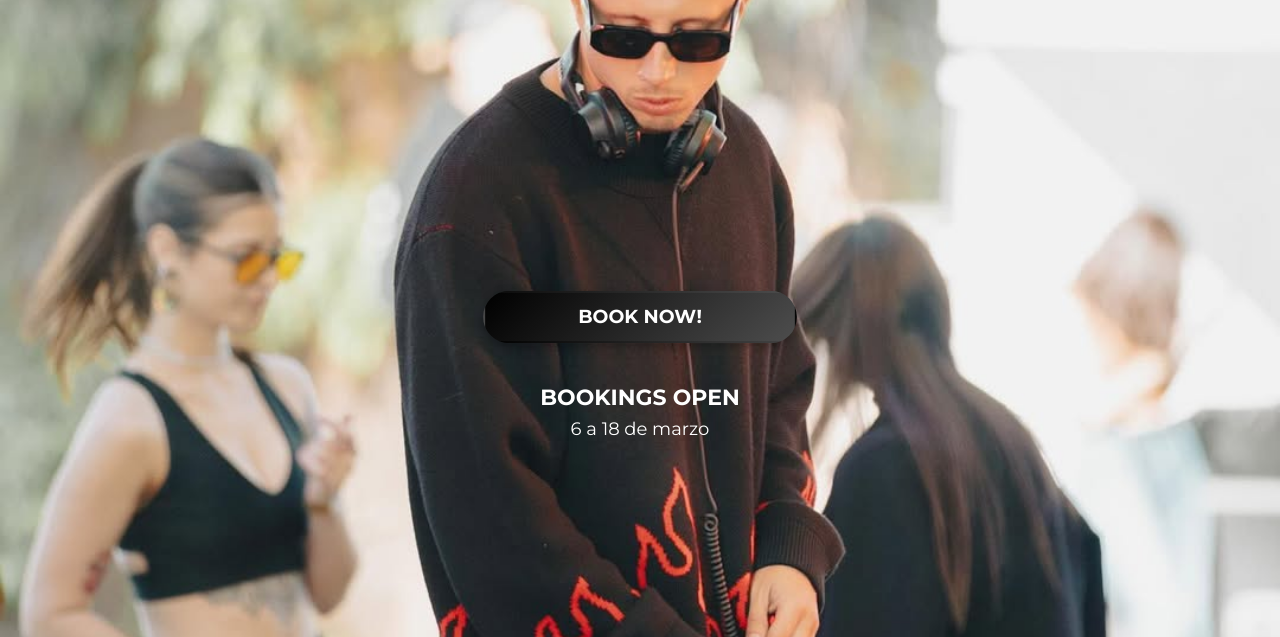
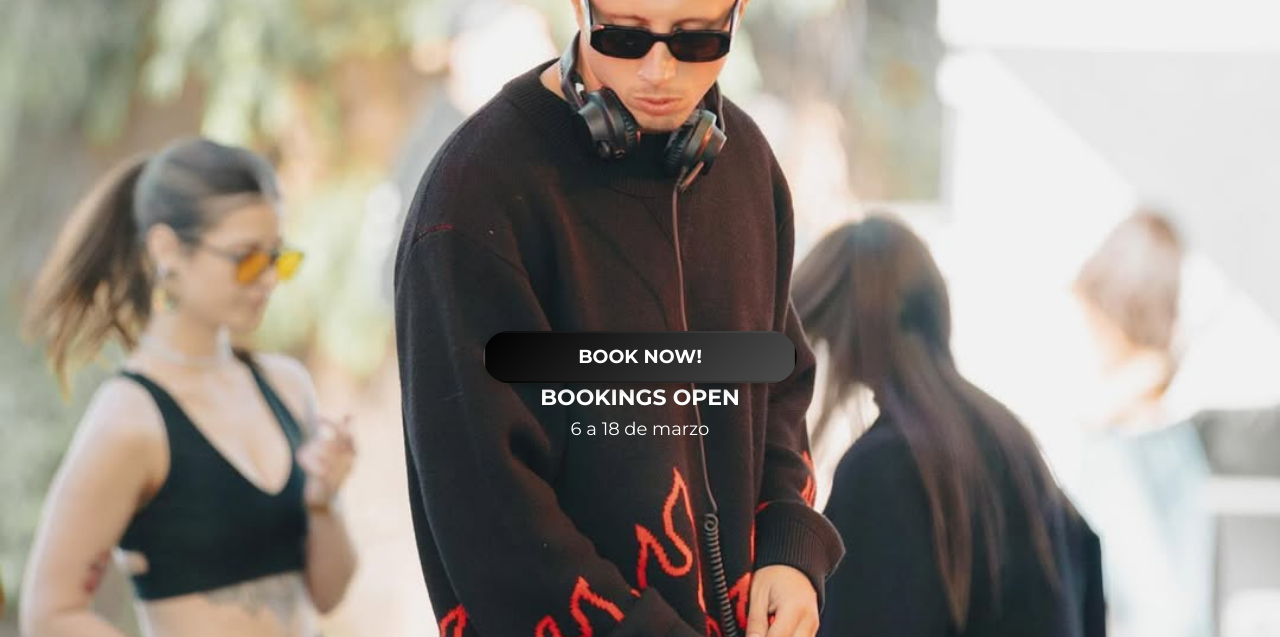
Before and after one commit to martindropzen7776/imchinimusic1, a plain HTML site: page index.html in a window 1280 px wide. Shown: the part 163-800 px from the top of the page. Drawn offline with Linux system fonts and the light colour scheme.

Commit message:
Update index.html

```diff
--- a/index.html
+++ b/index.html
@@ -82,7 +82,7 @@
         text-align: center;
         width: 300px;
         padding: 12px 22px;
-        top: 60%;
+        top: 65%;
         left: 50%;
         transform: translate(-50%, -50%);
         font-size: 18px;
```
